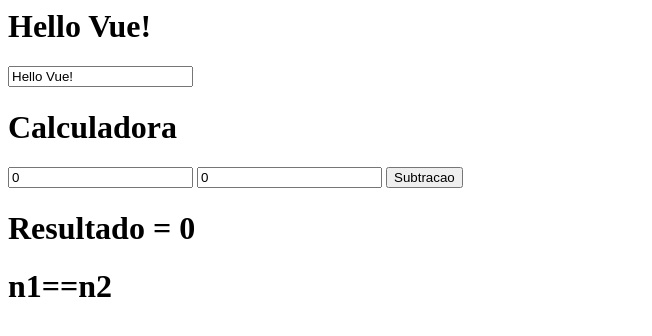
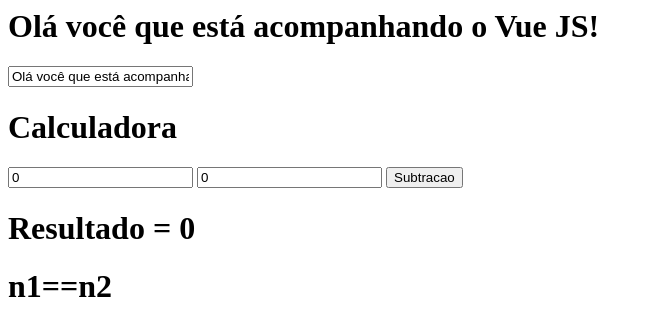
Before and after one commit to alciomarhollanda/dev4bimestre, a plain HTML site: page index.html in a window 1280 px wide. Shown: the whole page, without its empty margins (0-652 px from the left). Drawn offline with nearby package versions, Linux system fonts and the light colour scheme.

Commit message:
Escrevi o texto

```diff
--- a/index.html
+++ b/index.html
@@ -1,8 +1,10 @@
 <html>
+
 <head>
 
     <script src="https://cdn.jsdelivr.net/npm/vue/dist/vue.js"></script>
 </head>
+
 <body>
 
     <div id="app">
@@ -28,18 +30,18 @@
         var app = new Vue({
             el: '#app',
             data: {
-                    message: 'Hello Vue!',
-                    n1:0,
-                    n2:0,
-                    resultado:undefined
+                message: 'Olá você que está acompanhando o Vue JS!',
+                n1: 0,
+                n2: 0,
+                resultado: undefined
             },
             methods: {
-                    subtracao: function () {
+                subtracao: function() {
                     this.resultado = this.n1 - this.n2;
                 }
             }
         });
-
     </script>
 </body>
+
 </html>
```
Lines whose indentation alone changed are shown as unchanged.
